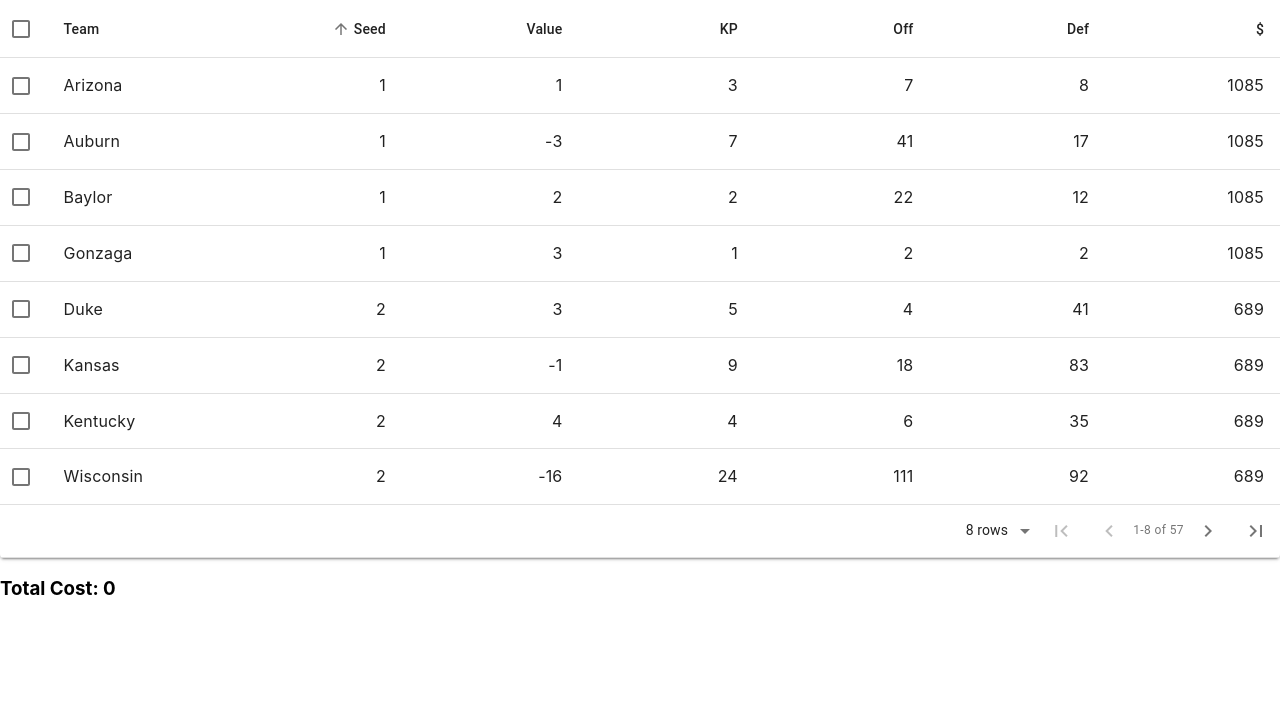
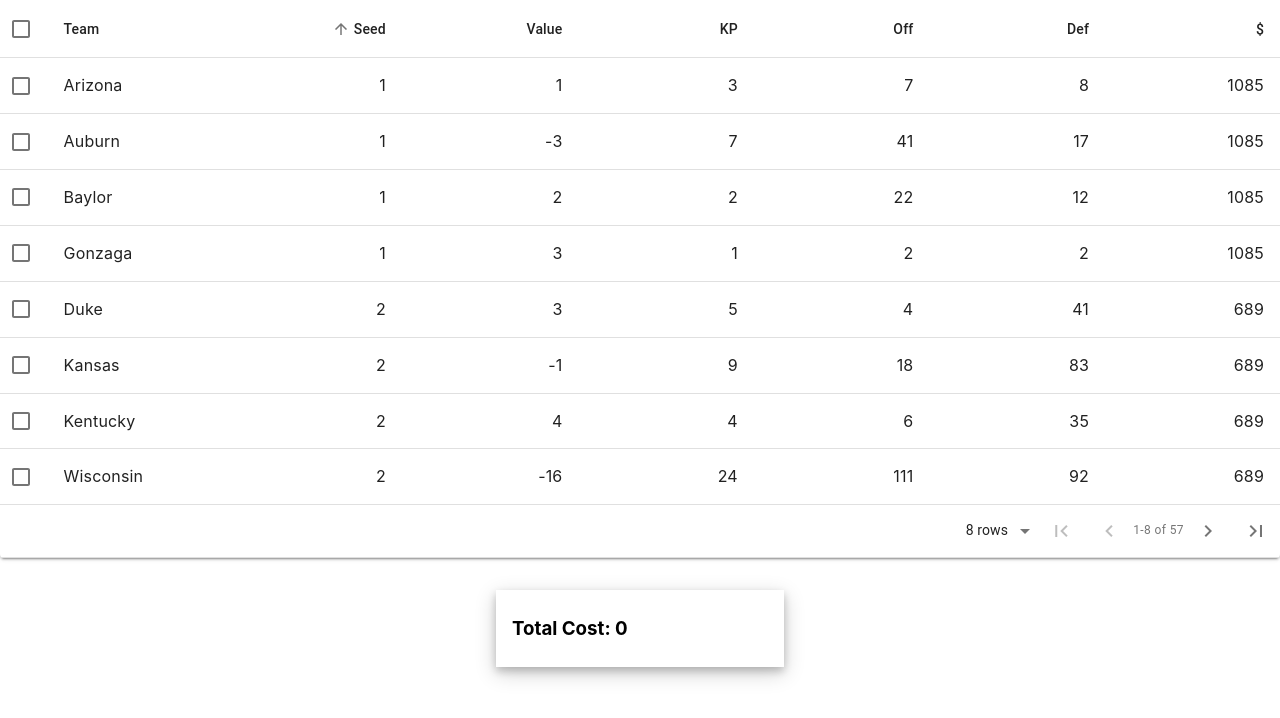
Before and after one commit to mleonard9/mm-auction-helper, a React (Create React App) app: page / in a window 1280 px wide. Shown: the top 718 px of the page. Built offline with nearby package versions, Linux system fonts and the light colour scheme.

Commit message:
Roster Card

```diff
--- a/src/Components/RankingsTable.js
+++ b/src/Components/RankingsTable.js
@@ -3,6 +3,7 @@
 import Seeds from '../Data/seeding.json'
 import MaterialTable from 'material-table';
 import { TablePagination } from '@material-ui/core';
+import styled from 'styled-components';
 
 function PatchedPagination(props) {
   const {
@@ -31,6 +32,13 @@
     />
   );
 }
+
+const RosterCard = styled.div`
+  width: 16rem;
+  margin: 2rem auto;
+  padding: .5rem 1rem;
+  box-shadow: 0 4px 8px 0 rgba(0, 0, 0, 0.2), 0 6px 20px 0 rgba(0, 0, 0, 0.19);
+`
 
 function RankingsTable() {
   const [data, setData] = useState(KenPomData)
@@ -116,12 +124,14 @@
           Pagination: PatchedPagination,
         }}
       />
+      <RosterCard>
         {
           selectedTeams.map((team) => {
-            return <p key={team.TeamName}>{team.Seed + " " + team.TeamName}</p>
+            return <p key={team.TeamName}>{team.Seed + " " + team.TeamName + " $" + team.Cost}</p>
           })
         }
         <h3>Total Cost: {totalCost}</h3>
+      </RosterCard>
     </>
   );
 }
```
